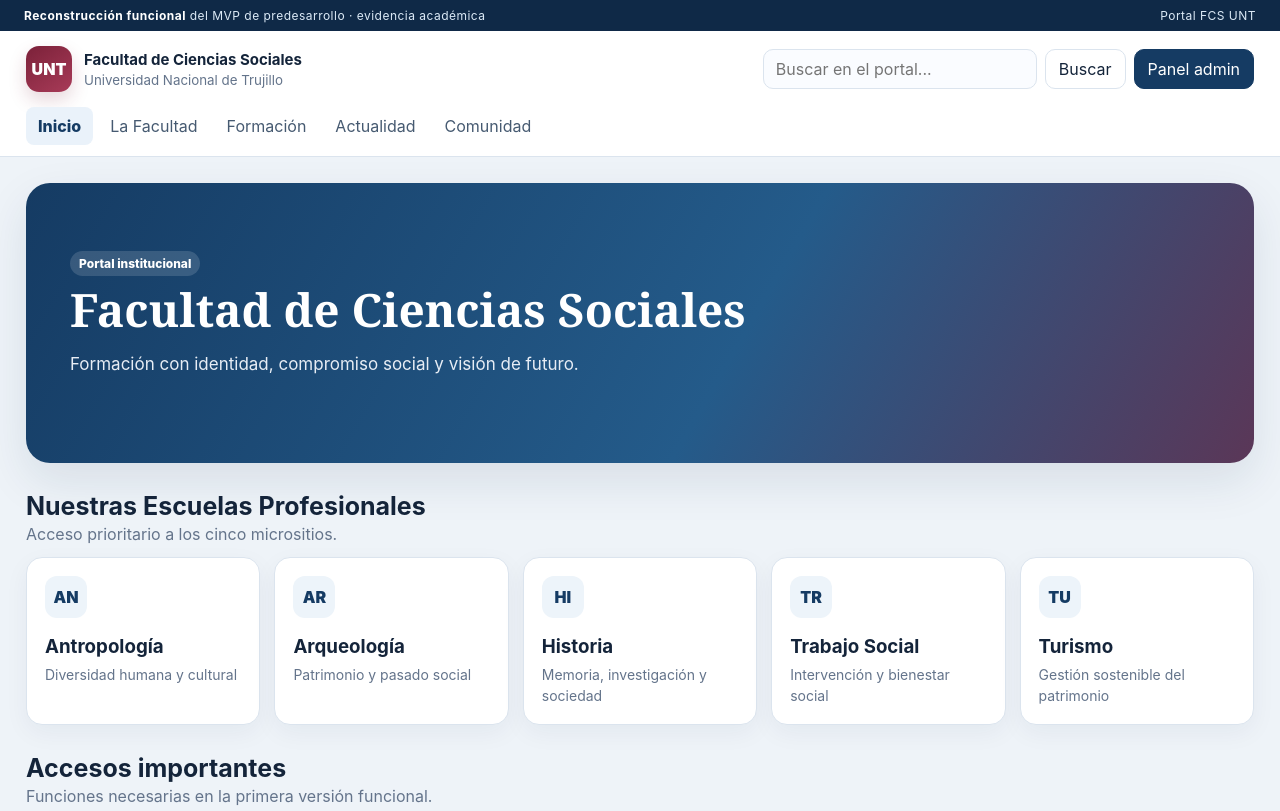
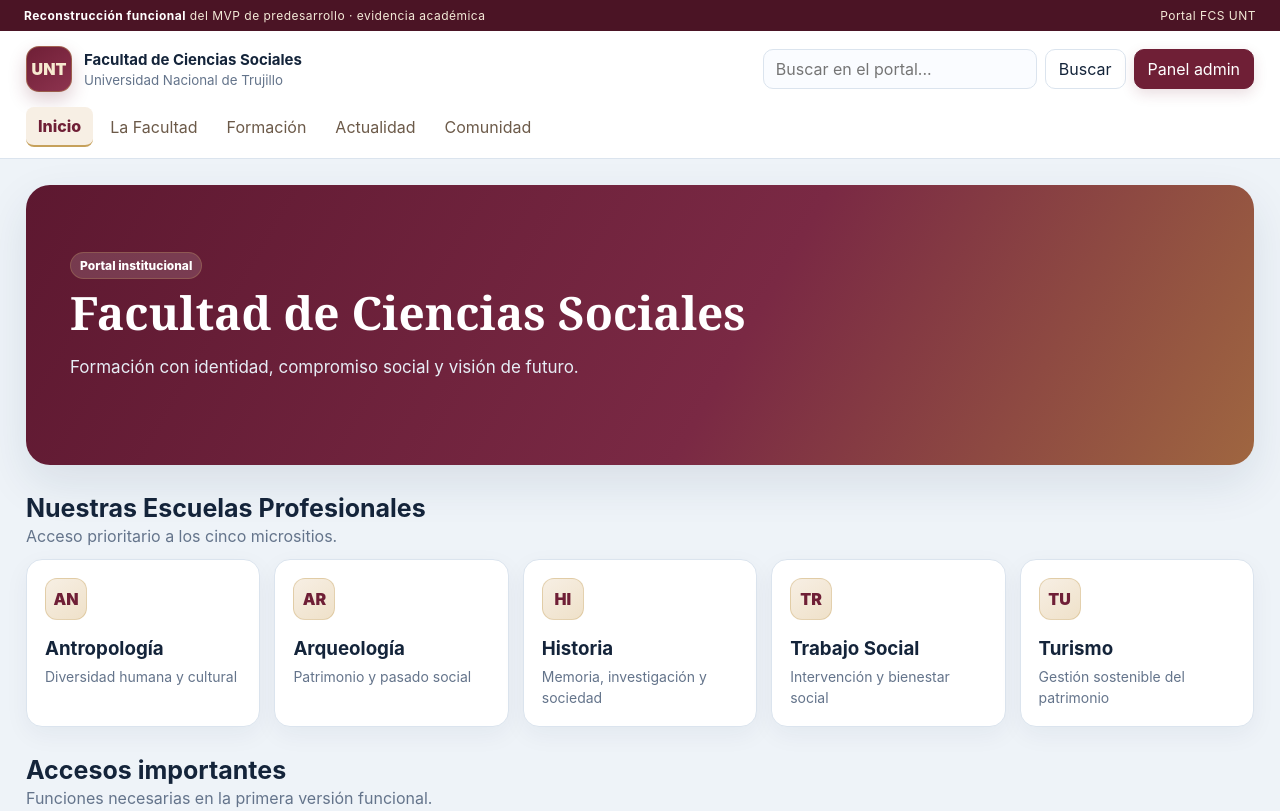
Before and after one commit to JanGP17/mvp-fcs-unt, a plain HTML site: page index.html in a window 1280 px wide. Shown: the top 811 px of the page. Drawn offline with Linux system fonts and the light colour scheme.

Commit message:
Aplica tema institucional granate y dorado al MVP

```diff
--- a/index.html
+++ b/index.html
@@ -8,7 +8,7 @@
   <style>
     :root{
       --ink:#14243a;--muted:#64748b;--line:#dbe4ee;--bg:#eef3f8;--white:#fff;
-      --blue:#153b63;--blue2:#245b8a;--wine:#7b2139;--gold:#c79a48;--teal:#2f7d6b;
+      --blue:#6f1f36;--blue2:#8a2945;--wine:#6f1f36;--gold:#c6a15b;--teal:#9a7a3f;
       --soft:#f7f9fc;--shadow:0 18px 46px rgba(24,48,78,.10)
     }
     *{box-sizing:border-box}
@@ -16,25 +16,25 @@
     body{margin:0;font-family:Inter,ui-sans-serif,system-ui,-apple-system,Segoe UI,sans-serif;background:var(--bg);color:var(--ink)}
     button,input,select,textarea{font:inherit}
     button{cursor:pointer}
-    .evidence{background:#0f2947;color:#dceaf7;padding:8px 24px;font-size:12px;letter-spacing:.04em;display:flex;justify-content:space-between;gap:18px;flex-wrap:wrap}
+    .evidence{background:#4b1425;color:#f4ead8;padding:8px 24px;font-size:12px;letter-spacing:.04em;display:flex;justify-content:space-between;gap:18px;flex-wrap:wrap}
     .evidence strong{color:white}
     .header{background:#fff;border-bottom:1px solid var(--line);position:sticky;top:0;z-index:30}
     .brandrow{display:flex;align-items:center;justify-content:space-between;padding:15px 26px;gap:18px}
     .brand{display:flex;align-items:center;gap:12px}
-    .crest{width:46px;height:46px;border-radius:13px;background:linear-gradient(145deg,var(--wine),#a83b58);display:grid;place-items:center;color:#fff;font-weight:900;box-shadow:0 8px 18px rgba(123,33,57,.18)}
+    .crest{width:46px;height:46px;border-radius:13px;background:linear-gradient(145deg,var(--wine),#8d334f);display:grid;place-items:center;color:#f7ead0;font-weight:900;box-shadow:0 8px 18px rgba(111,31,54,.22);border:1px solid rgba(198,161,91,.45)}
     .brand b{display:block;font-size:15px}.brand small{color:var(--muted)}
     .tools{display:flex;gap:8px;align-items:center}
     .search{border:1px solid var(--line);border-radius:10px;padding:9px 12px;min-width:230px;background:#fafcff}
     .btn{border:1px solid var(--line);border-radius:10px;padding:9px 13px;background:white;color:var(--ink)}
-    .btn.primary{background:var(--blue);border-color:var(--blue);color:#fff}
+    .btn.primary{background:var(--wine);border-color:var(--wine);color:#fff;box-shadow:0 5px 14px rgba(111,31,54,.15)}
     .nav{display:flex;gap:5px;padding:0 26px 11px;flex-wrap:wrap}
-    .nav button{border:0;background:transparent;color:#465a71;padding:9px 12px;border-radius:8px}
-    .nav button.active{background:#eaf2fa;color:var(--blue);font-weight:800}
+    .nav button{border:0;background:transparent;color:#6c5a49;padding:9px 12px;border-radius:8px}
+    .nav button.active{background:#f7efe4;color:var(--wine);font-weight:800;border-bottom:2px solid var(--gold)}
     .shell{max-width:1320px;margin:auto;padding:26px}
-    .hero{border-radius:24px;background:linear-gradient(120deg,#153b63 0%,#245b8a 58%,#7b2139 125%);color:white;padding:44px;min-height:280px;display:flex;justify-content:flex-start;align-items:center;gap:32px;box-shadow:var(--shadow)}
+    .hero{border-radius:24px;background:linear-gradient(120deg,#5d1830 0%,#7a2944 58%,#b58a3e 125%);color:white;padding:44px;min-height:280px;display:flex;justify-content:flex-start;align-items:center;gap:32px;box-shadow:var(--shadow)}
     .hero h1{font-family:Georgia,serif;font-size:46px;line-height:1.05;margin:9px 0 13px}
     .hero p{max-width:700px;color:#e7edf5;font-size:17px;line-height:1.6}
-    .badge{display:inline-flex;align-items:center;border-radius:999px;background:#edf4fa;color:var(--blue);padding:5px 9px;font-size:12px;font-weight:800}
+    .badge{display:inline-flex;align-items:center;border-radius:999px;background:#f8f1e6;color:var(--wine);padding:5px 9px;font-size:12px;font-weight:800;border:1px solid rgba(198,161,91,.28)}
     .hero .badge{background:rgba(255,255,255,.14);color:white}
     .section{margin-top:28px}
     .sectionhead{display:flex;justify-content:space-between;align-items:end;gap:14px;margin-bottom:13px}
@@ -45,29 +45,29 @@
     .grid2{display:grid;grid-template-columns:1fr 1fr;gap:16px}
     .card{background:#fff;border:1px solid var(--line);border-radius:16px;padding:18px;box-shadow:0 8px 24px rgba(24,48,78,.05)}
     .card.click{transition:.18s;cursor:pointer}.card.click:hover{transform:translateY(-3px);box-shadow:0 14px 30px rgba(24,48,78,.10)}
-    .schoolicon{width:42px;height:42px;border-radius:12px;background:#edf4fa;color:var(--blue);display:grid;place-items:center;font-weight:900;margin-bottom:17px}
+    .schoolicon{width:42px;height:42px;border-radius:12px;background:linear-gradient(145deg,#f7efe4,#efe1c9);color:var(--wine);display:grid;place-items:center;font-weight:900;margin-bottom:17px;border:1px solid rgba(198,161,91,.36)}
     .card h3{margin:0 0 6px}.card p{margin:0;color:var(--muted);font-size:14px;line-height:1.5}
     .list{display:grid;gap:12px}.item{display:flex;gap:14px;background:#fff;border:1px solid var(--line);border-radius:14px;padding:15px;align-items:flex-start}
     .thumb{width:86px;height:66px;border-radius:10px;background:linear-gradient(135deg,#dce8f4,#f2dde4);flex:none}
     .item h4{margin:3px 0 5px}.item small{color:var(--muted)}
     .tabs{display:flex;gap:8px;flex-wrap:wrap;margin:18px 0}
     .tabs button{border:1px solid var(--line);background:#fff;border-radius:999px;padding:8px 12px}
-    .tabs button.active{background:var(--blue);border-color:var(--blue);color:white}
+    .tabs button.active{background:var(--wine);border-color:var(--wine);color:white;box-shadow:inset 0 -2px 0 var(--gold)}
     .panel{display:none}.panel.show{display:block}
     .infobox{background:#fff;border:1px solid var(--line);border-radius:16px;padding:22px;line-height:1.65}
     .infobox h3{margin-top:0}
     .status{padding:4px 8px;border-radius:999px;font-size:12px;font-weight:800}.pub{background:#e8f6ef;color:#26715a}.draft{background:#fff3da;color:#876300}.pending{background:#efeafd;color:#6545a4}
     .admin{display:none;min-height:100vh;background:#f4f7fb}.admin.show{display:flex}
-    .sidebar{width:258px;background:#102844;color:#fff;padding:24px 16px;position:sticky;top:0;height:100vh}
-    .sidebar small{color:#abc0d5}.sidenav{display:grid;gap:5px;margin-top:24px}
-    .sidenav button{background:transparent;border:0;color:#d0dbe7;text-align:left;padding:10px 12px;border-radius:9px}
-    .sidenav button.active{background:#23496f;color:#fff}
+    .sidebar{width:258px;background:#4b1425;color:#fff;padding:24px 16px;position:sticky;top:0;height:100vh}
+    .sidebar small{color:#d9c7a5}.sidenav{display:grid;gap:5px;margin-top:24px}
+    .sidenav button{background:transparent;border:0;color:#eadfc9;text-align:left;padding:10px 12px;border-radius:9px}
+    .sidenav button.active{background:#7a2a45;color:#fff}
     .adminmain{flex:1;padding:28px;max-width:1200px}
     .admintop{display:flex;justify-content:space-between;align-items:center;gap:15px;margin-bottom:20px}
     .stats{display:grid;grid-template-columns:repeat(4,1fr);gap:13px}
     .stat{background:#fff;border:1px solid var(--line);border-radius:15px;padding:17px}.stat b{display:block;font-size:28px}
     table{width:100%;border-collapse:collapse;background:#fff;border:1px solid var(--line);border-radius:15px;overflow:hidden}
-    th,td{padding:12px 13px;border-bottom:1px solid var(--line);text-align:left;font-size:14px}th{background:#f8fafc;color:#53657b}
+    th,td{padding:12px 13px;border-bottom:1px solid var(--line);text-align:left;font-size:14px}th{background:#f8fafc;color:#6f5a45}
     .notice{background:#fff8e8;border:1px solid #eed38e;padding:12px 14px;border-radius:11px;color:#6b551e;font-size:13px;margin-bottom:15px}
     .form{background:#fff;border:1px solid var(--line);border-radius:15px;padding:19px}
     .field{margin-bottom:13px}.field label{display:block;font-size:13px;font-weight:800;margin-bottom:6px}
```
